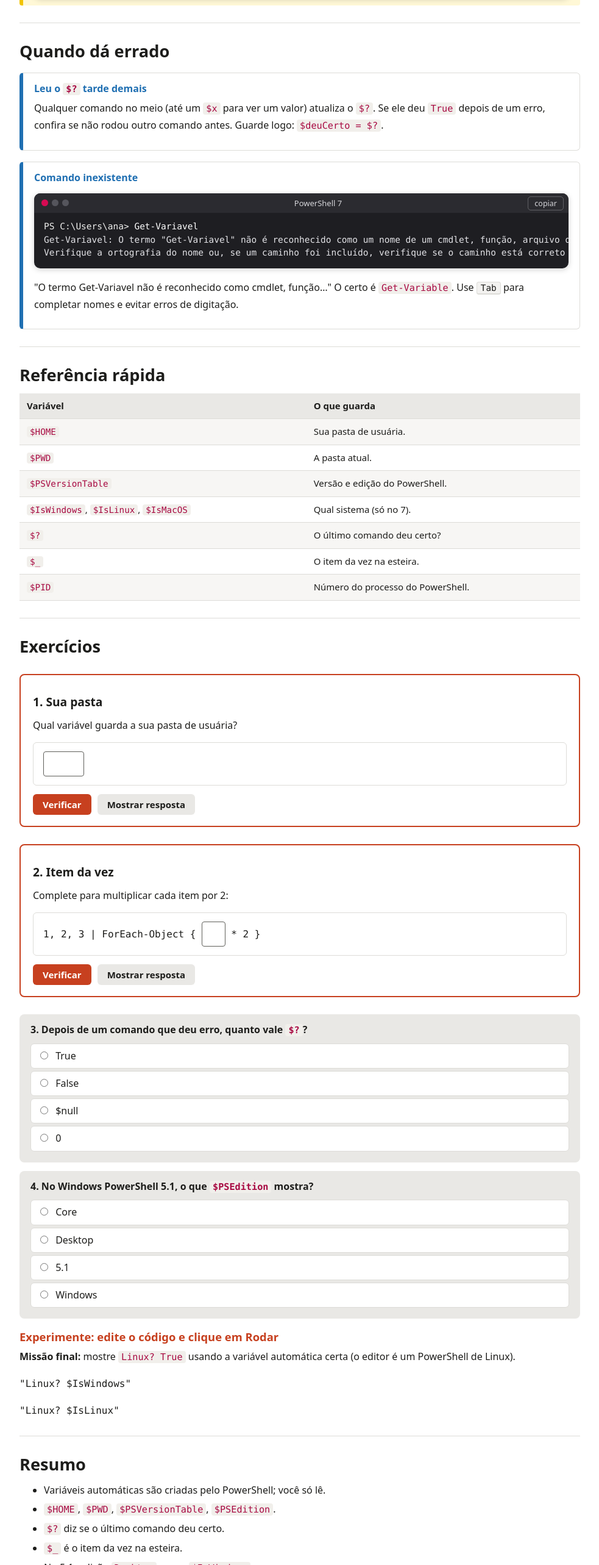
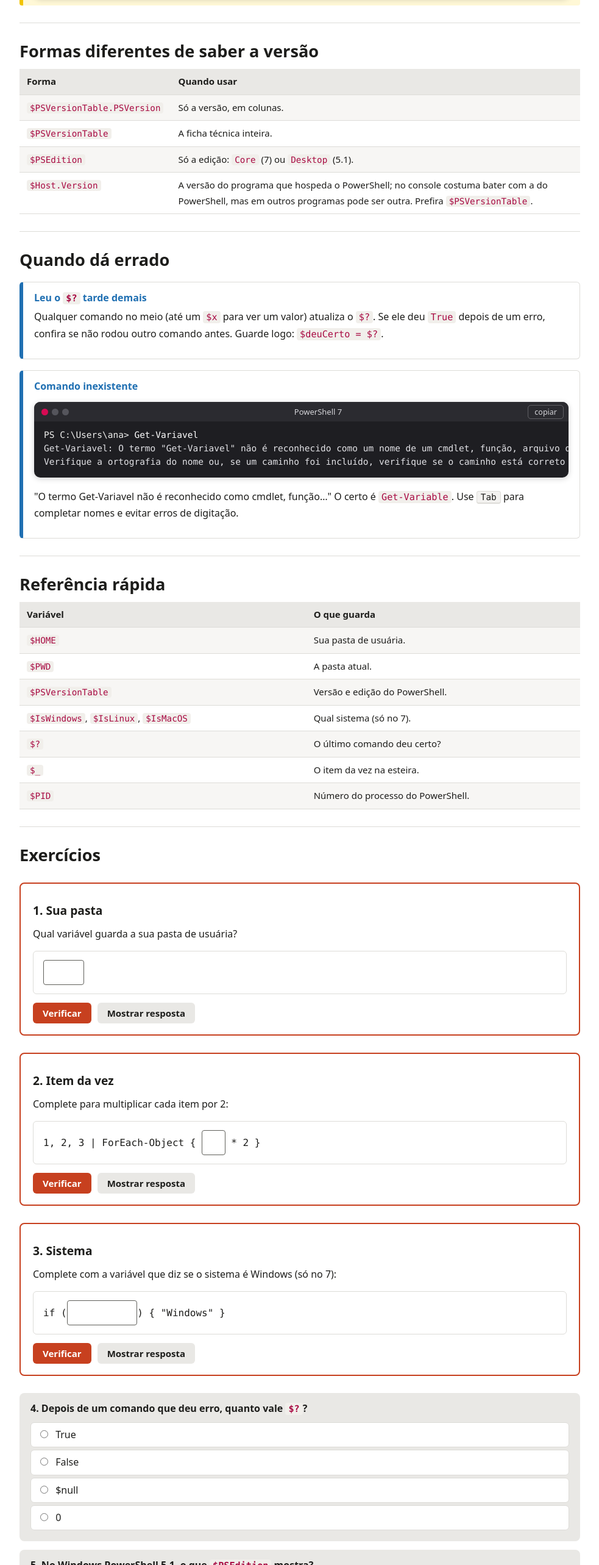
Before and after one commit to Wallysondevs/guia-powershell, a plain HTML site: page variaveis-automaticas.html in a window 1280 px wide. Shown: the part 3850-6416 px from the top of the page at 61% size, without its empty margins (258-1241 px from the left). Drawn offline with Linux system fonts and the light colour scheme; a script that the page names is missing.

Commit message:
variaveis-automaticas: estrutura da revisão (3 exercícios, Formas diferentes, Referência rápida)

```diff
--- a/variaveis-automaticas.html
+++ b/variaveis-automaticas.html
@@ -131,6 +131,17 @@ PS C:\Users\ana&gt; Get-Variable IsWindows, IsLinux, IsMacOS -ErrorAction Silent
 </pre>
 </div>
 <hr>
+<h2>Formas diferentes de saber a versão</h2>
+<div class="table-wrap">
+<table class="ref">
+<tr><th>Forma</th><th>Quando usar</th></tr>
+<tr><td><code>$PSVersionTable.PSVersion</code></td><td>Só a versão, em colunas.</td></tr>
+<tr><td><code>$PSVersionTable</code></td><td>A ficha técnica inteira.</td></tr>
+<tr><td><code>$PSEdition</code></td><td>Só a edição: <code>Core</code> (7) ou <code>Desktop</code> (5.1).</td></tr>
+<tr><td><code>$Host.Version</code></td><td>A versão do programa que hospeda o PowerShell; no console costuma bater com a do PowerShell, mas em outros programas pode ser outra. Prefira <code>$PSVersionTable</code>.</td></tr>
+</table>
+</div>
+<hr>
 <h2>Quando dá errado</h2>
 <div class="cenario">
 <strong>Leu o <code>$?</code> tarde demais</strong>
@@ -170,19 +181,25 @@ Verifique a ortografia do nome ou, se um caminho foi incluído, verifique se o c
 <p>Complete para multiplicar cada item por 2:</p>
 <div class="ex-code">1, 2, 3 | ForEach-Object { <input data-answer="$_" aria-label="resposta"> * 2 }</div>
 </div>
+<div class="exercise">
+<h3>3. Sistema</h3>
+<p>Complete com a variável que diz se o sistema é Windows (só no 7):</p>
+<div class="ex-code">if (<input data-answer="$IsWindows" aria-label="resposta">) { "Windows" }</div>
+</div>
+
 <div class="mc" data-answer="2">
-<p class="mc-q">3. Depois de um comando que deu erro, quanto vale <code>$?</code>?</p>
-<label><input type="radio" name="q3"> True</label>
-<label><input type="radio" name="q3"> False</label>
-<label><input type="radio" name="q3"> $null</label>
-<label><input type="radio" name="q3"> 0</label>
+<p class="mc-q">4. Depois de um comando que deu erro, quanto vale <code>$?</code>?</p>
+<label><input type="radio" name="q4"> True</label>
+<label><input type="radio" name="q4"> False</label>
+<label><input type="radio" name="q4"> $null</label>
+<label><input type="radio" name="q4"> 0</label>
 </div>
 <div class="mc" data-answer="2">
-<p class="mc-q">4. No Windows PowerShell 5.1, o que <code>$PSEdition</code> mostra?</p>
-<label><input type="radio" name="q4"> Core</label>
-<label><input type="radio" name="q4"> Desktop</label>
-<label><input type="radio" name="q4"> 5.1</label>
-<label><input type="radio" name="q4"> Windows</label>
+<p class="mc-q">5. No Windows PowerShell 5.1, o que <code>$PSEdition</code> mostra?</p>
+<label><input type="radio" name="q5"> Core</label>
+<label><input type="radio" name="q5"> Desktop</label>
+<label><input type="radio" name="q5"> 5.1</label>
+<label><input type="radio" name="q5"> Windows</label>
 </div>
 <div class="tryps" data-goal="out:Linux? True;;semerro">
 <p class="try-task"><strong>Missão final:</strong> mostre <code>Linux? True</code> usando a variável automática certa (o editor é um PowerShell de Linux).</p>
```
